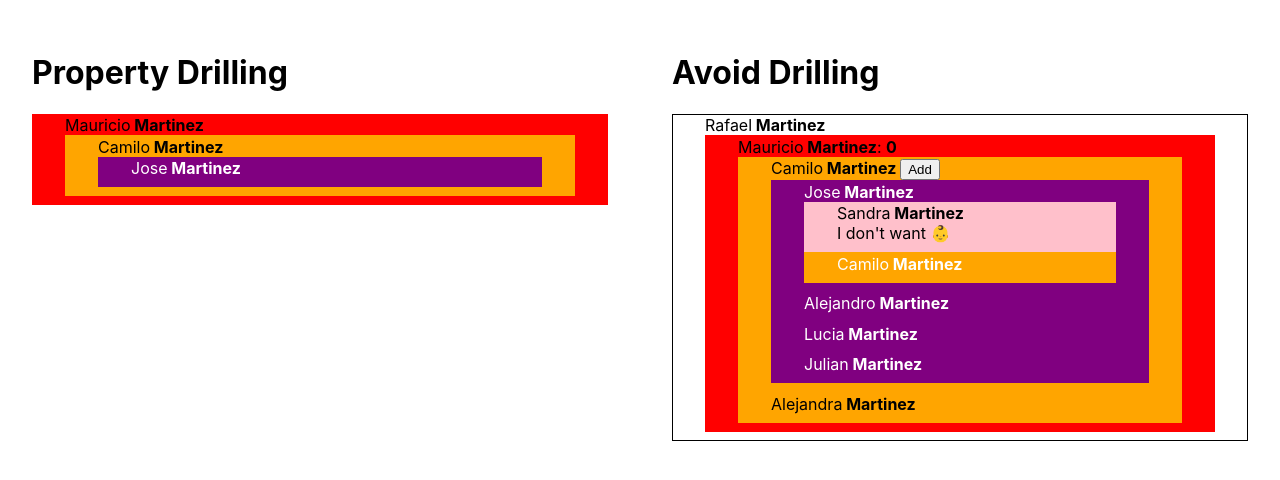
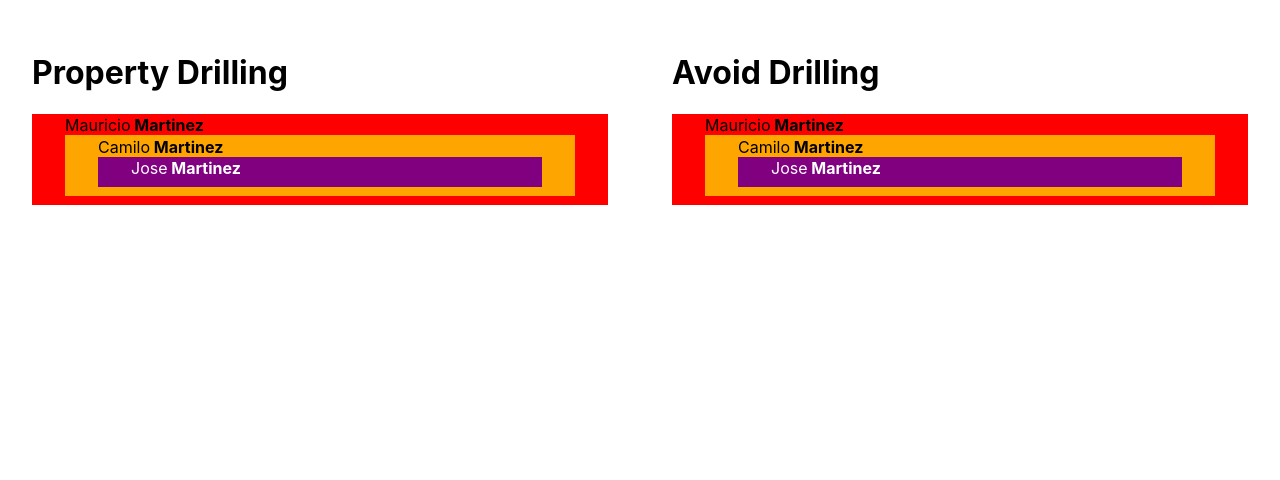
Before and after one commit to deinacademy/react-drilling, a React (Vite) app: page / in a window 1280 px wide. Shown: the top 480 px of the page. Built offline with nearby package versions, Linux system fonts and the light colour scheme.

Commit message:
Father, son and grandson

```diff
--- a/src/App.jsx
+++ b/src/App.jsx
@@ -33,21 +33,10 @@ function App() {
         </div>
         <div className="compare-side">
         <h1>Avoid Drilling</h1>
-          <Father className="person root-generation" name="Rafael" lastName="Martinez">
-            <Father className="person first-generation" name="Mauricio" lastName="Martinez">
-              <Son className="person second-generation" name="Camilo">
-                <Son className="person third-generation" name="Jose">
-                  <Son className="person fourth-generation" name="Sandra">
-                    <div>I don't want 👶</div>
-                  </Son>
-                  <Son className="person second-generation" name="Camilo"/>
-                </Son>
-                <Son className="person third-generation" name="Alejandro" />
-                <Son className="person third-generation" name="Lucia" />
-                <Son className="person third-generation" name="Julian" />
-              </Son>
-              <Son className="person second-generation" name="Alejandra"/>
-            </Father>
+          <Father className="person first-generation" name="Mauricio" lastName="Martinez">
+            <Son className="person second-generation" name="Camilo" lastName="Martinez">
+              <Son className="person third-generation" name="Jose" lastName="Martinez"/>
+            </Son>
           </Father>
         </div>
       </div>
--- a/src/components/avoid/Father.jsx
+++ b/src/components/avoid/Father.jsx
@@ -1,8 +1,6 @@
 import React, { useState, Children} from "react";
 
 const Father = ({ className, name, lastName, children}) => {
-  const [number, setNumber] = useState(0)
-
   return (
     <div className={className}>
       {name}
@@ -10,25 +8,7 @@ const Father = ({ className, name, lastName, children}) => {
         <span> {lastName}</span>
       )}
 
-        {Children.map(children, (child, i) => {
-          const inheritance = {
-            key: i
-          }
-          if (!!lastName && !("lastName" in child.props)) {
-            inheritance.lastName = lastName
-          }
-
-          if (child.props.name === "Camilo") {
-            return (
-              <>
-                : <span> {number} </span>
-                <child.type {...child.props} {...inheritance} setNumber={setNumber} />
-              </>
-            );
-          } else {
-            return <child.type {...child.props} {...inheritance} />;
-          }
-        })}
+      {children}
     </div>
   );
 };
--- a/src/components/avoid/Son.jsx
+++ b/src/components/avoid/Son.jsx
@@ -1,25 +1,14 @@
 import React, { Children } from "react";
 
-const Son = ({ className, name, lastName, children, setNumber }) => {
+const Son = ({ className, name, lastName, children }) => {
   return (
     <div className={className}>
-      <div>
-        {name}
-        {!!lastName && (
-          <span> {lastName} </span>
-        )}
-        { !!setNumber && <button onClick={() =>setNumber(number => number +1) }>Add</button>}
-      </div>
+      {name}
+      {!!lastName && (
+        <span> {lastName} </span>
+      )}
 
-      {Children.map(children, (child, i) => {
-        const inheritance = {
-          key: i
-        }
-        if (!!lastName && !("lastName" in child.props)) {
-          inheritance.lastName = lastName
-        }
-        return <child.type {...child.props} {...inheritance}/>;
-      })}
+      {children}
     </div>
   );
 };
```
Lines whose indentation alone changed are shown as unchanged.
